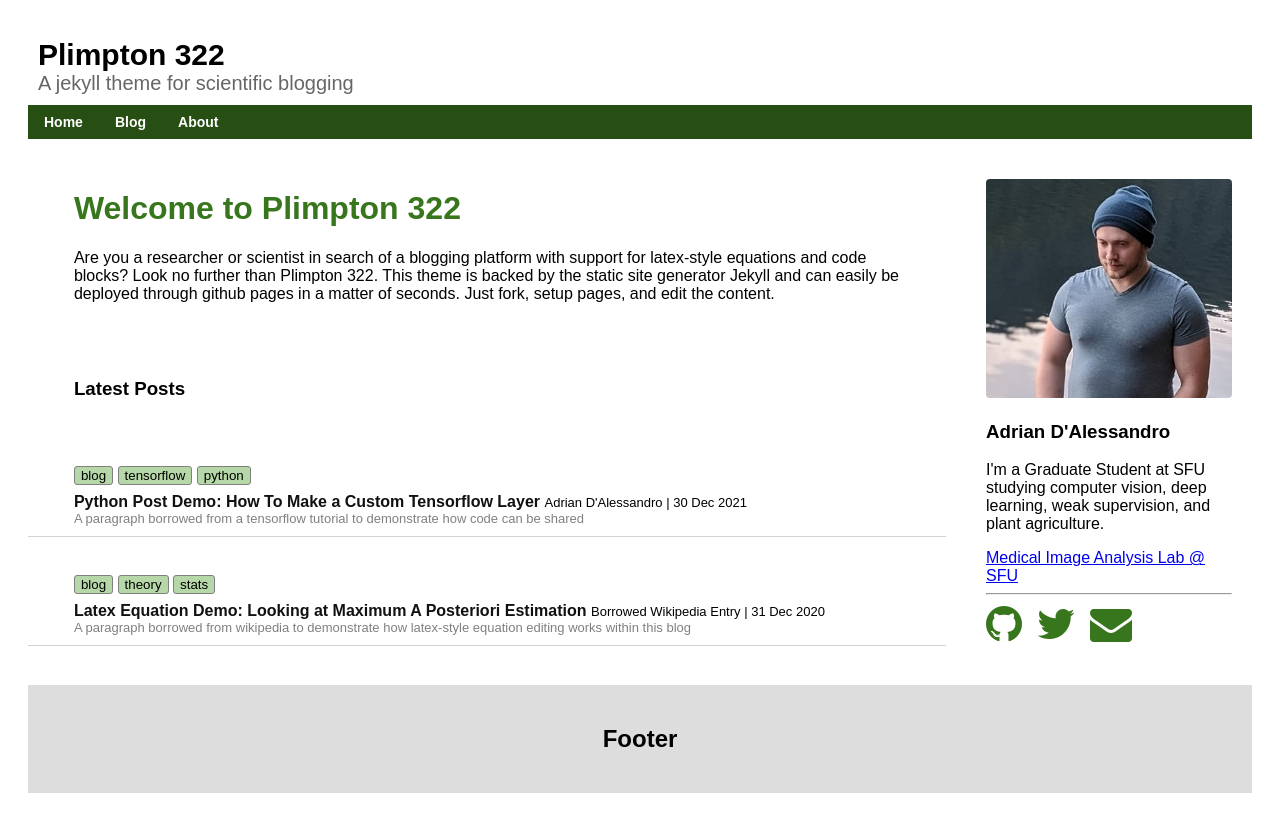
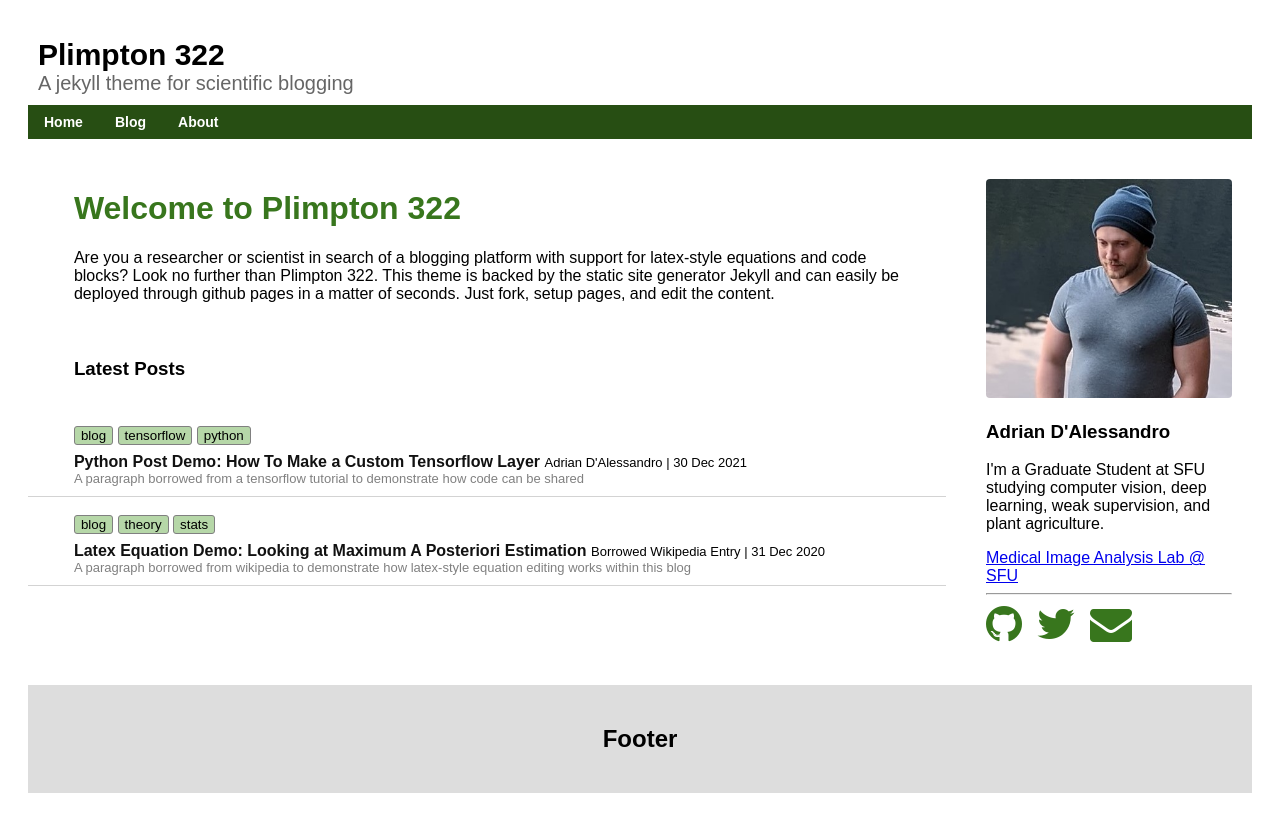
Before and after one commit to adrian-dalessandro/Plimpton322, a Jekyll site: the page built from index.md, in a window 1280 px wide. Shown: the top 832 px of the page. Built offline with Jekyll 4.4.1, drawn with Linux system fonts in a browser that asks for light colours.

Commit message:
Update default.html

```diff
--- a/_layouts/default.html
+++ b/_layouts/default.html
@@ -15,11 +15,11 @@
       <div class="card index-card">
       {{content}}
       </div>
-      <div class="card index-card">
+      <div class="index-card">
       <h3>Latest Posts</h3>
       </div>
       {% for post in site.posts %}
-      <div class="card link-card">
+      <div class="link-card">
         <p class="link-buttons">
         {% for tag in post.tags %}
            <button>{{ tag }}</button>
```
